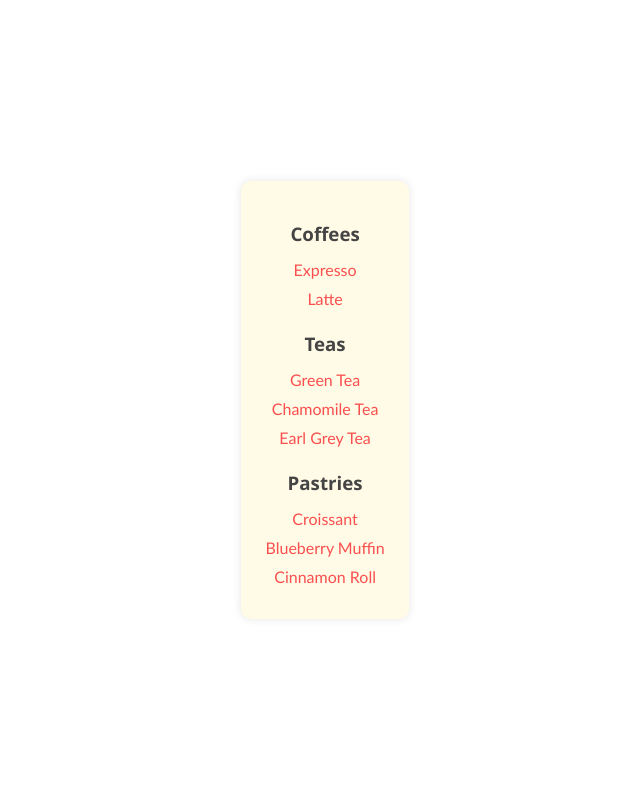
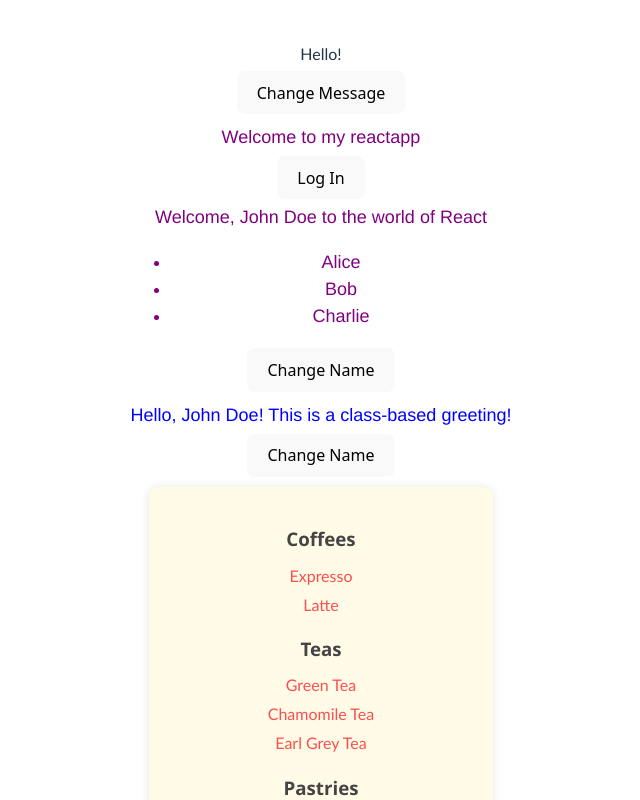
Before and after one commit to priyanka5123/react-cafe, a React (Vite) app: page / in a window 1280 px wide. Shown: the top 800 px of the page, without its empty margins (319-959 px from the left). Built offline with nearby package versions, Linux system fonts and the light colour scheme.

Commit message:
added props

```diff
--- a/package.json
+++ b/package.json
@@ -10,6 +10,7 @@
     "preview": "vite preview"
   },
   "dependencies": {
+    "prop-types": "^15.8.1",
     "react": "^19.1.1",
     "react-dom": "^19.1.1"
   },
--- a/src/App.jsx
+++ b/src/App.jsx
@@ -5,15 +5,19 @@ import Coffee from './Coffee';
 import Tea from './Tea';
 import Pastries from './Pastries';
 import './MenuStyles.css'
+import MessageDisplay from './MessageDisplay';
 function App() {
   // const name = "John";
   // const greeting =<p>Hello, {name}</p>
+  const customMessage ="Welcome to my reactapp"
   return (
     <div>
       {/* <h1>Hello, World</h1>
       <h2>{greeting}</h2>
-      <Greeting />
-      <ClassGreeting /> */}
+      <Greeting />*/}
+      <MessageDisplay />
+      <Greeting customMessage={customMessage}/>
+      <ClassGreeting />
       <div className='menu-board'>
         <Coffee />
         <Tea />
--- a/src/ClassGreeting.jsx
+++ b/src/ClassGreeting.jsx
@@ -1,8 +1,24 @@
 import React, { Component } from 'react';
 import './styles.css'
 class ClassGreeting extends Component{
+    constructor(){
+        super()
+        this.state = {
+            name:"John Doe"
+        }
+        this.changeName = this.changeName.bind(this);
+    }
+    changeName(){
+        this.setState({name:"Jane Doe"})
+    }
     render(){
-        return <p className='greeting'>This is a class-based greeting!</p>
+        const name = this.state.name;
+        return (
+            <div>
+                <p className='greeting'>Hello, {name}! This is a class-based greeting!</p>
+                <button onClick={this.changeName}>Change Name</button>
+            </div>
+        )
     }
 }
 export default ClassGreeting
--- a/src/Greeting.jsx
+++ b/src/Greeting.jsx
@@ -1,6 +1,49 @@
-//import './styles.css'
+import { useState } from 'react';
+import PropTypes from "prop-types";
 import styles from './Greeting.module.css';
-function greeting(){
-    return <p className={styles.greeting}>It is a greeting</p>
+
+function Greeting({ initialName = "John Doe", customMessage = "Hello" }) {
+    const [name, setName] = useState(initialName);
+    const [isLoggedin, setIsLoggedin] = useState(false);
+    const [users] = useState(["Alice", "Bob", "Charlie"]);
+
+    const changeName = () => {
+        setName("Jane Doe");
+    };
+    const handleLogInClick = () => {
+        setIsLoggedin(true);
+    };
+    const handleLogOutClick = () => {
+        setIsLoggedin(false);
+        setName(initialName)
+    };
+
+    return (
+        <div>
+            <p className={styles.greeting}>
+                {isLoggedin ?name: customMessage}
+            </p>
+            {!isLoggedin ? (
+            <button onClick={handleLogInClick}>Log In</button>
+
+            ):(<button onClick={handleLogOutClick}>Log Out</button>
+            )}
+            <p className={styles.greeting}>
+                Welcome, {name} to the world of React
+                <ul>
+                    {users.map((user,index) =>(
+                        <li key={index}>{user}</li>
+                    ))}
+                </ul>
+            </p>
+            <button onClick={changeName}>Change Name</button>
+        </div>
+    );
 }
-export default greeting
+Greeting.propTypes ={
+    initialName: PropTypes.string,
+    customMessage: PropTypes.string,
+
+}
+
+export default Greeting;
--- /dev/null
+++ b/src/MessageDisplay.jsx
@@ -0,0 +1,16 @@
+import PropTypes from "prop-types";
+import { useState } from "react";
+
+function MessageDisplay(){
+const [message, setMessage]=useState("Hello!");
+return(
+    <div>
+        <p>{message}</p>
+        <button onClick={() => setMessage("Message changed!")}>Change Message</button>
+    </div>
+)
+}
+MessageDisplay.propTypes ={
+    message: PropTypes.string
+}
+export default MessageDisplay;
```
Also changed, not shown: 1 other file (tests, documents, lock files or other folders).
